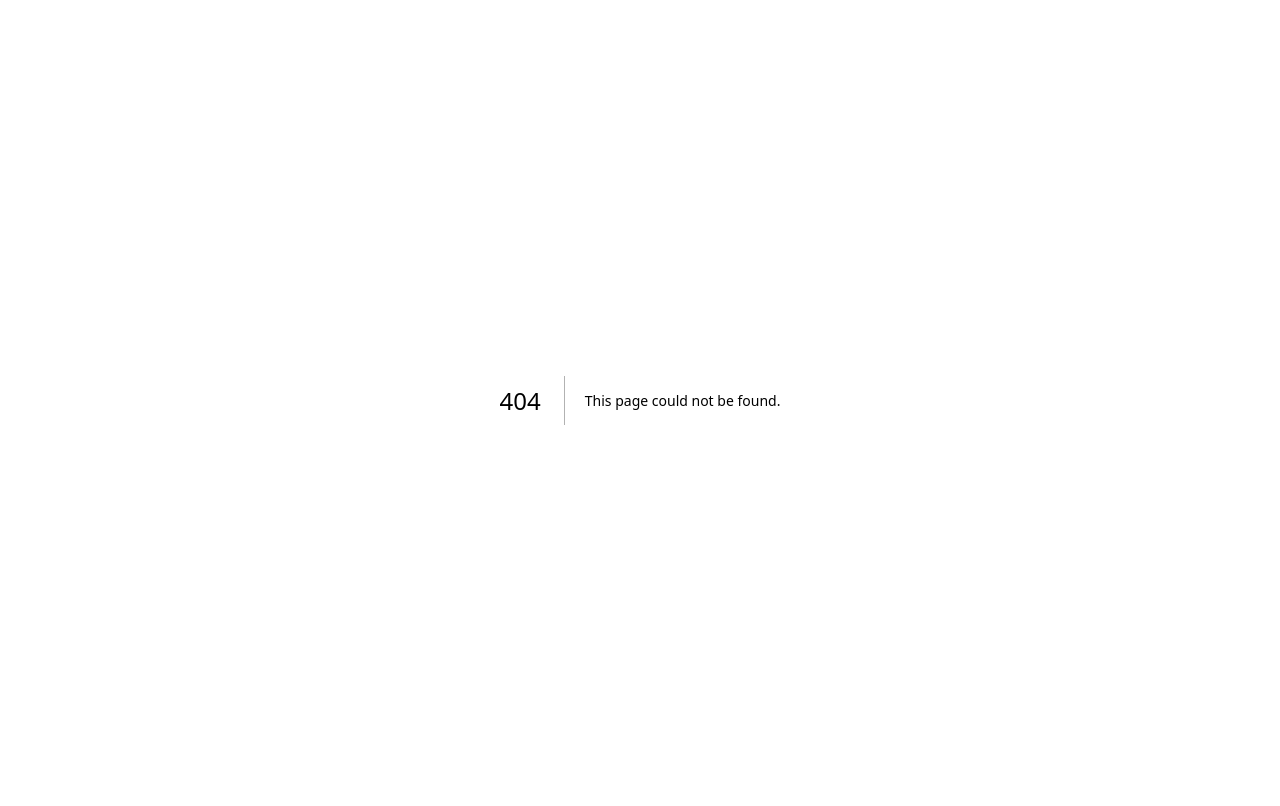
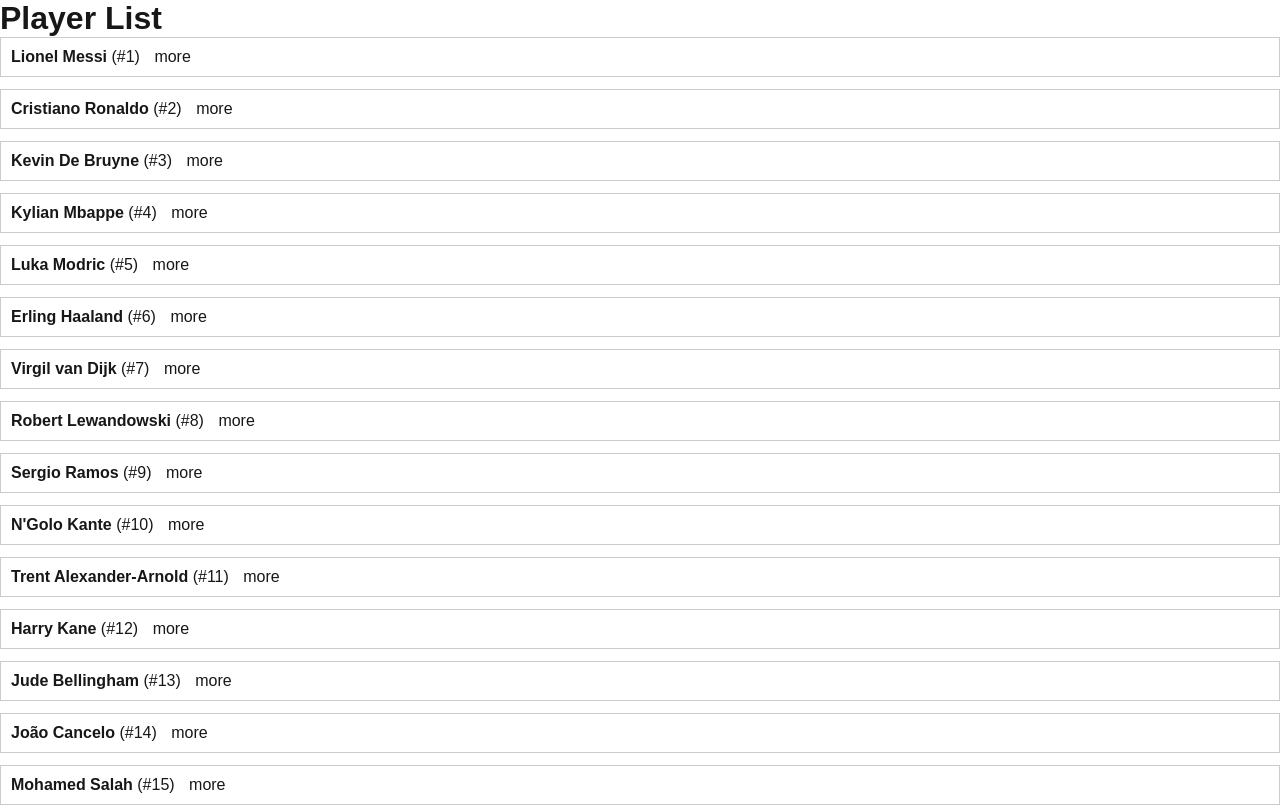
Before and after one commit to AyushChopraAwesome/footy, a Next.js app: page /collection in a window 1280 px wide. Before the commit this address had no page. Shown: the top 806 px of the page. Built offline with nearby package versions, Linux system fonts and the light colour scheme; data requests are answered from the project's data file.

Commit message:
Player Data fetch Page

```diff
--- /dev/null
+++ b/app/collection/page.js
@@ -0,0 +1,34 @@
+export const dynamic = "force-dynamic"; // optional: makes fetch always run on server
+
+async function getPlayers() {
+  const res = await fetch("http://localhost:4000/footy");
+  return res.json();
+}
+
+export default async function CollectionPage() {
+  const players = await getPlayers();
+
+  return (
+    <main>
+      <h1>Player List</h1>
+      <ul style={{ padding: 0 }}>
+        {players.map((player) => (
+          <li
+            key={player.id}
+            style={{
+              marginBottom: "12px",
+              padding: "10px",
+              border: "1px solid #ccc",
+              listStyle: "none",
+            }}
+          >
+            <strong>{player.player_name}</strong> (#{player.id}){" "}
+            <a href={`/collection/${player.id}`} style={{ marginLeft: "10px" }}>
+              more
+            </a>
+          </li>
+        ))}
+      </ul>
+    </main>
+  );
+}
```
